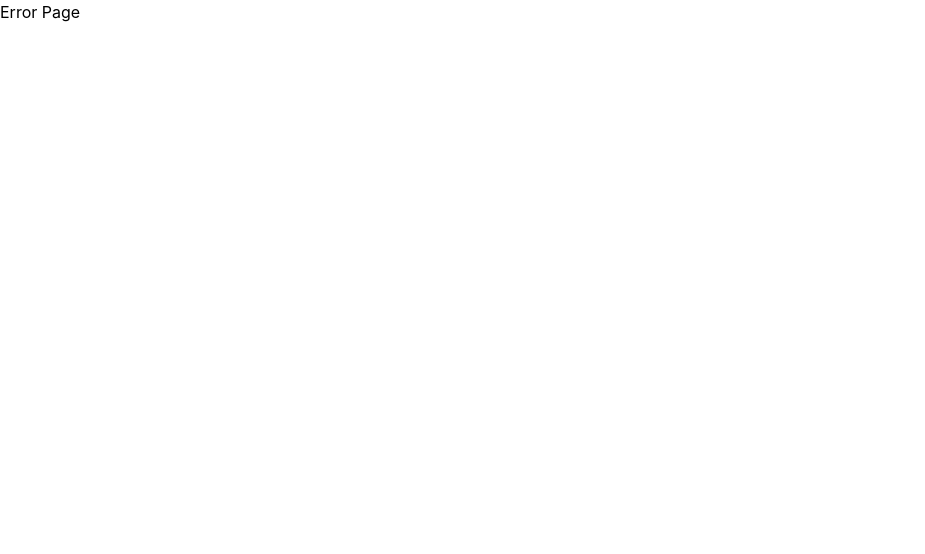
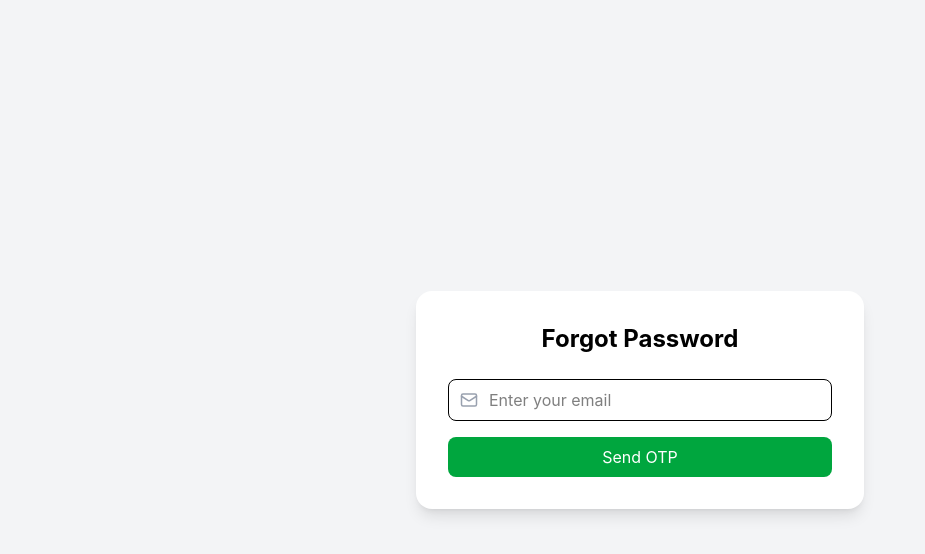
Before and after one commit to devparamjeet/lets-chat, a React (Vite) app: page /forget-password in a window 1280 px wide. Before the commit this address had no page. Shown: the top 554 px of the page, without its empty margins (0-925 px from the left). Built offline with nearby package versions, Linux system fonts and the light colour scheme.

Commit message:
feat: add ForgetPassword and ChangePassword pages; update routing and Sidebar functionality

```diff
--- a/src/components/Login.jsx
+++ b/src/components/Login.jsx
@@ -85,6 +85,7 @@ const Login = () => {
                         className="w-full px-4 py-2 border rounded-lg focus:ring-2 focus:ring-blue-500 focus:outline-none transition"
                     />
                 </div>
+                <Link to="/forget-password">Forget Password ?</Link>
 
                 {/* Button */}
                 <button
@@ -93,6 +94,7 @@ const Login = () => {
                 >
                     Login
                 </button>
+
 
                 {/* Divider */}
                 <div className="flex items-center my-4">
--- a/src/components/Sidebar.jsx
+++ b/src/components/Sidebar.jsx
@@ -73,7 +73,7 @@ const Sidebar = ({ user }) => {
                         <MessageCircleCheck /> <span>My Chats</span>
                     </button>
 
-                    <button className='flex gap-2 my-2 border w-full p-2 rounded-sm'>
+                    <button onClick={() => { redirect("/user/change-password") }} className='flex gap-2 my-2 border w-full p-2 rounded-sm'>
                         <Settings /> <span>Setting</span>
                     </button>
                     <button onClick={() => { redirect("/user/profile") }} className='flex gap-2 my-2 border w-full p-2 rounded-sm'>
--- a/src/components/Signup.jsx
+++ b/src/components/Signup.jsx
@@ -39,6 +39,14 @@ const Signup = () => {
         console.log(resp);
         let res = await resp.json()
         console.log(res);
+
+        if(resp.status === 200 || resp.status === 201){
+            toast.success('Account Created Successfully')
+            setTimeout(()=>{
+                redirect('/user')
+            },1000)
+        }
+        else toast.error("Try Again!")
 
     }
 
--- /dev/null
+++ b/src/pages/ChangePassword.jsx
@@ -0,0 +1,62 @@
+import React, { useState } from 'react'
+import { useNavigate, useOutletContext } from 'react-router-dom'
+import { toast } from 'react-toastify'
+
+const ChangePassword = () => {
+
+    let redirect = useNavigate();
+    const { user } = useOutletContext()
+    const [resetPass, setResetPass] = useState({
+        password: "",
+        cpassword: ""
+    })
+
+    let handleInput = (event) => {
+        setResetPass({ ...resetPass, [event.target.name]: event.target.value })
+    }
+
+    let changePass = async () => {
+        if (resetPass.password === resetPass.cpassword) {
+            // toast.success("Pass match")
+            let url = "https://api.skillsvarz.com/api/user/"+user._id
+            let resp = await fetch(url,{
+                method : 'PATCH',
+                headers : {
+                    'Content-Type' : 'application/json'
+                },
+                body : JSON.stringify({ password : resetPass.password})
+            })
+
+            if(resp.status === 200 || resp.status === 201){
+                toast.success("Password Changed")
+                setTimeout(()=>{
+                    redirect('/login')
+                },1000)
+            }
+            else toast.error("Something went wrong!!")
+
+        }
+
+
+        else toast.error("Confirm pass not match")
+    }
+
+
+    return (
+        <div>
+            <label htmlFor="password">Password</label>
+            <input onChange={handleInput} type="password" name="password" id="password" placeholder='Enter your password...' />
+
+            <br />
+            <label htmlFor="cpassword">Confirm Password</label>
+            <input onChange={handleInput} type="password" name="cpassword" id="cpassword" placeholder='Enter your confirm password...' />
+
+            <br />
+
+            <button onClick={changePass}>Change Password</button>
+
+        </div>
+    )
+}
+
+export default ChangePassword
--- /dev/null
+++ b/src/pages/ForgetPassword.jsx
@@ -0,0 +1,153 @@
+import { KeyRound, Lock, Mail } from 'lucide-react'
+import React, { useState } from 'react'
+import { useNavigate } from 'react-router-dom'
+import { toast } from 'react-toastify'
+
+const ForgetPassword = () => {
+
+    let redirect = useNavigate()
+
+    const [resetPass, setResetPass] = useState({
+        otp:"",
+        email: "",
+        password: "",
+        cpassword: ""
+    })
+    const [isOTPSend, setIsOTPSend] = useState(false)
+
+    let handleInput = (event) => {
+        setResetPass({ ...resetPass, [event.target.name]: event.target.value })
+    }
+
+    let changePass = async () => {
+        let data = {
+            otp: resetPass.otp,
+            newPassword: resetPass.password
+        }
+
+        let url = "https://api.skillsvarz.com/api/reset-password"
+        let resp = await fetch(url,{
+            method :'POST',
+            headers : {
+                'Content-type' : 'application/json'
+            },
+            body : JSON.stringify(data)
+        })
+
+        let res = await resp.json();
+
+        if(resp.status === 200 || resp.status === 201){
+            toast.success("Password Changed Successfully")
+            setTimeout(()=>{
+                redirect('/login')
+            },1000)
+        }
+        else toast.error(res?.error ? res.error : "Failed to Change Password")
+
+        // toast.warning("To be Continue...")
+    }
+
+    let sendOTP = async () => {
+
+        let url = "https://api.skillsvarz.com/api/forgot-password"
+        let resp =await fetch(url, {
+            method : 'POST',
+            headers : {
+                'Content-Type' :' application/json'
+            },
+            body : JSON.stringify({"email": resetPass.email})
+        })
+
+        let res = await resp.json()
+
+        if(resp.status === 200 || resp.status === 201){
+            toast.success("OTP Sent to registered Email")
+            setIsOTPSend(true)
+        }
+        else toast.error(res?.error ? res.error : "Try Again")
+
+
+    }
+
+    return (
+        <div className="min-h-screen flex items-center justify-center bg-gray-100">
+
+            <div className="bg-white p-8 rounded-2xl shadow-lg w-full max-w-md">
+
+                <h2 className="text-2xl font-bold text-center mb-6">
+                    {isOTPSend ? "Reset Password" : "Forgot Password"}
+                </h2>
+
+                {isOTPSend ? (
+                    <>
+                        {/* OTP Field */}
+                        <div className="mb-4 relative">
+                            <KeyRound className="absolute left-3 top-3 text-gray-400" size={18} />
+                            <input
+                                onChange={handleInput}
+                                type="number"
+                                name="otp"
+                                placeholder="Enter OTP"
+                                className="w-full pl-10 pr-3 py-2 border rounded-lg focus:outline-none focus:ring-2 focus:ring-blue-500"
+                            />
+                        </div>
+
+                        {/* Password */}
+                        <div className="mb-4 relative">
+                            <Lock className="absolute left-3 top-3 text-gray-400" size={18} />
+                            <input
+                                onChange={handleInput}
+                                type="password"
+                                name="password"
+                                placeholder="Enter new password"
+                                className="w-full pl-10 pr-3 py-2 border rounded-lg focus:outline-none focus:ring-2 focus:ring-blue-500"
+                            />
+                        </div>
+
+                        {/* Confirm Password */}
+                        <div className="mb-4 relative">
+                            <Lock className="absolute left-3 top-3 text-gray-400" size={18} />
+                            <input
+                                onChange={handleInput}
+                                type="password"
+                                name="cpassword"
+                                placeholder="Confirm password"
+                                className="w-full pl-10 pr-3 py-2 border rounded-lg focus:outline-none focus:ring-2 focus:ring-blue-500"
+                            />
+                        </div>
+
+                        <button
+                            onClick={changePass}
+                            className="w-full bg-blue-600 text-white py-2 rounded-lg hover:bg-blue-700 transition"
+                        >
+                            Change Password
+                        </button>
+                    </>
+                ) : (
+                    <>
+                        {/* Email */}
+                        <div className="mb-4 relative">
+                            <Mail className="absolute left-3 top-3 text-gray-400" size={18} />
+                            <input
+                                onChange={handleInput}
+                                type="email"
+                                name="email"
+                                placeholder="Enter your email"
+                                className="w-full pl-10 pr-3 py-2 border rounded-lg focus:outline-none focus:ring-2 focus:ring-blue-500"
+                            />
+                        </div>
+
+                        <button
+                            onClick={sendOTP}
+                            className="w-full bg-green-600 text-white py-2 rounded-lg hover:bg-green-700 transition"
+                        >
+                            Send OTP
+                        </button>
+                    </>
+                )}
+            </div>
+        </div>
+    )
+}
+
+export default ForgetPassword
```
Also changed, not shown: src/Router.jsx (+6 -3 lines).
